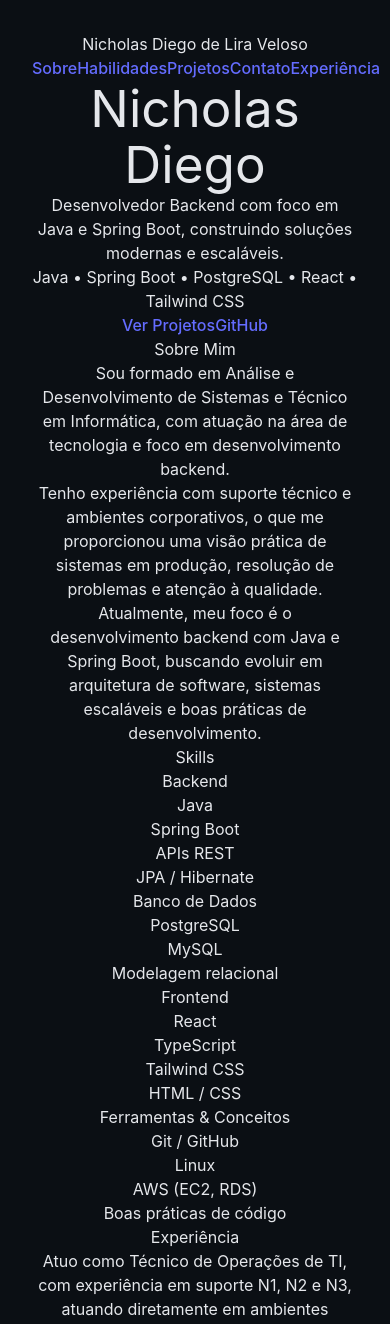
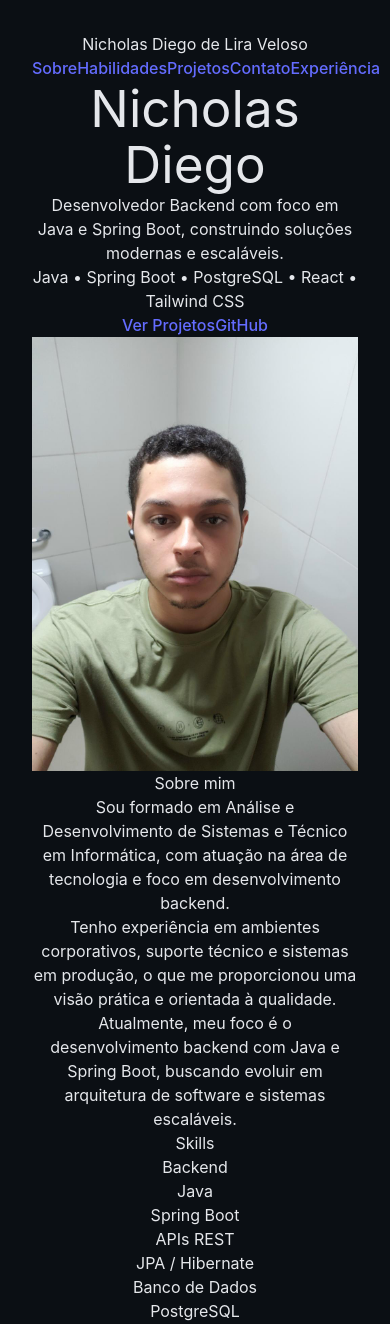
Before and after one commit to nickdiegao/Portfolio-Nicholas-Diego, a React (Vite) app: page / in a window 390 px wide. Shown: the top 1324 px of the page. Built offline with nearby package versions, Linux system fonts and the light colour scheme.

Commit message:
style: finalize design with photo and premium refinements

```diff
--- a/index.html
+++ b/index.html
@@ -2,9 +2,9 @@
 <html lang="en">
   <head>
     <meta charset="UTF-8" />
-    <link rel="icon" type="image/svg+xml" href="/vite.svg" />
+    <link rel="icon" type="image/png" href="/favicon.png" />
     <meta name="viewport" content="width=device-width, initial-scale=1.0" />
-    <title>portfolio</title>
+    <title>ND</title>
   </head>
   <body>
     <div id="root"></div>
--- a/src/sections/About.tsx
+++ b/src/sections/About.tsx
@@ -1,27 +1,44 @@
 export default function About() {
   return (
     <section id="about" className="py-24">
-            <div className="max-w-6xl mx-auto px-6">
-                <h2 className="text-3xl md:text-4xl font-bold mb-12">
-                    Sobre Mim
+      <div className="max-w-6xl mx-auto px-6 grid md:grid-cols-2 gap-16 items-center">
+
+        {/* Foto */}
+        <div className="flex justify-center md:justify-start">
+          <img
+            src="/profile.jpeg"
+            alt="Nicholas Diego"
+            className="
+              w-64 h-64 object-cover
+              rounded-2xl
+              border border-[var(--border-subtle)]
+            "
+          />
+        </div>
+
+        {/* Texto */}
+        <div>
+          <h2 className="text-3xl md:text-4xl font-bold mb-6">
+            Sobre mim
           </h2>
 
-                <div className="max-w-3xl text-[var(--text-secondary)] leading-relaxed space-y-4">
-                    <p>
+          <p className="text-[var(--text-secondary)] leading-relaxed mb-4">
             Sou formado em Análise e Desenvolvimento de Sistemas e Técnico em Informática,
             com atuação na área de tecnologia e foco em desenvolvimento backend.
           </p>
-                    <p>
-                        Tenho experiência com suporte técnico e ambientes corporativos, o que me proporcionou
-                        uma visão prática de sistemas em produção, resolução de problemas e atenção à qualidade.
+
+          <p className="text-[var(--text-secondary)] leading-relaxed mb-4">
+            Tenho experiência em ambientes corporativos, suporte técnico e sistemas em produção,
+            o que me proporcionou uma visão prática e orientada à qualidade.
           </p>
-                    <p>
+
+          <p className="text-[var(--text-secondary)] leading-relaxed">
             Atualmente, meu foco é o desenvolvimento backend com Java e Spring Boot,
-                        buscando evoluir em arquitetura de software, sistemas escaláveis e boas práticas
-                        de desenvolvimento.
+            buscando evoluir em arquitetura de software e sistemas escaláveis.
           </p>
         </div>
+
       </div>
     </section>
-    );
+  )
 }
--- a/src/sections/Experience.tsx
+++ b/src/sections/Experience.tsx
@@ -1,6 +1,6 @@
 export default function Experience() {
     return (
-        <section id="experience" className="py-24">
+        <section id="experience" className="py-24 align-items-center justify-center">
             <div className="max-w-6xl mx-auto px-6">
                 <h2 className="text-3xl md:text-4xl font-bold mb-12">
                     Experiência
```
Also changed, not shown: public/favicon.png (added), public/profile.jpeg (added). Lines whose indentation alone changed are shown as unchanged.
